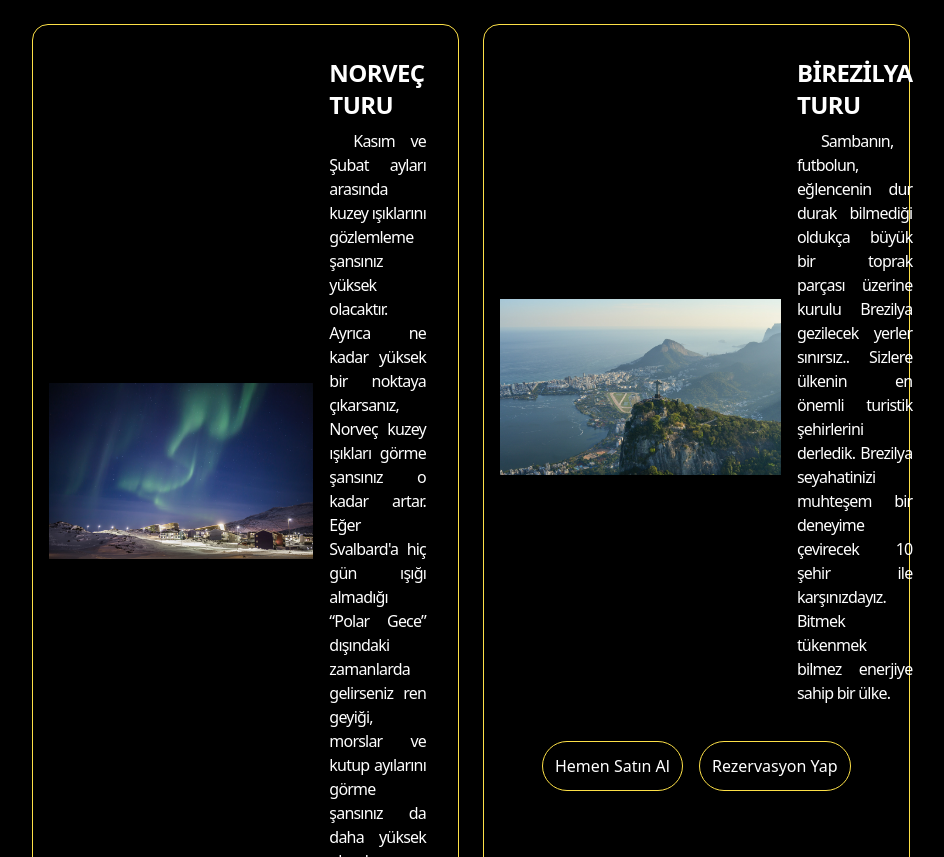
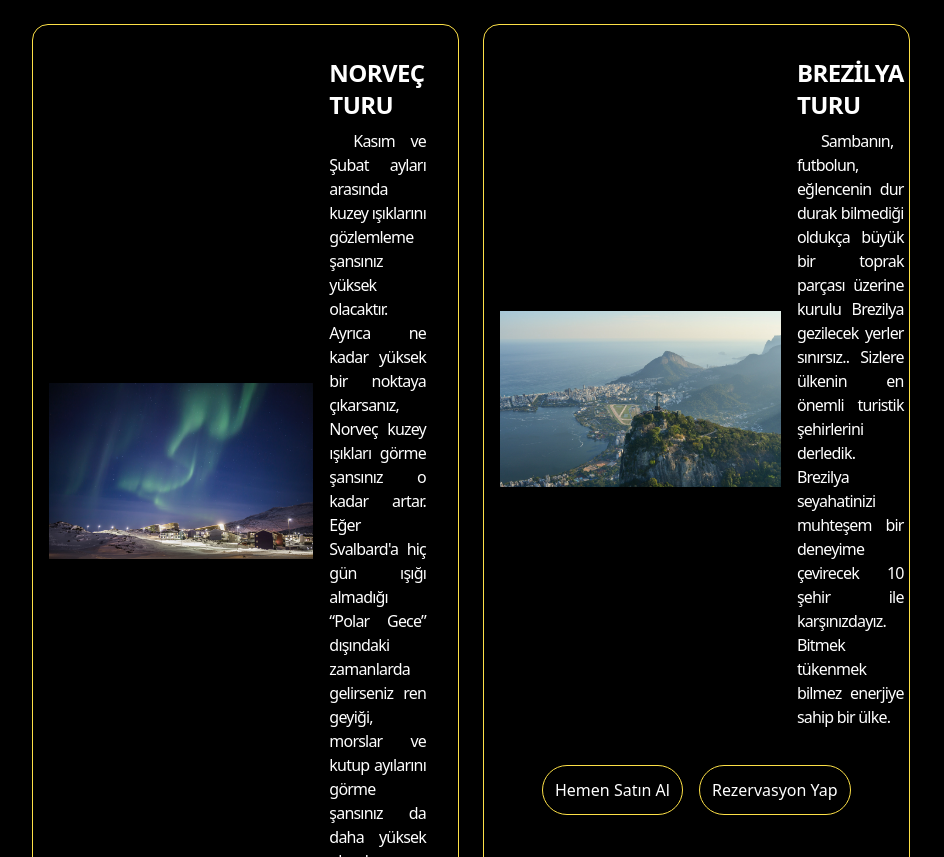
Before and after one commit to BekirSafak/Tailwindcss-Travel-Website, a website: page src/index.html in a window 1280 px wide. Shown: the part 1856-2713 px from the top of the page, without its empty margins (169-1113 px from the left). Drawn offline with nearby package versions, Linux system fonts and the light colour scheme.

Commit message:
Yazım yanlışı düzenlendi.

```diff
--- a/src/index.html
+++ b/src/index.html
@@ -150,7 +150,7 @@
                     <a href="#" class="flex flex-row items-center ">
                         <img class="object-cover w-full h-44" src="images/brazil.jpg" alt="">
                         <div class="flex flex-col justify-between p-4 leading-normal relative">
-                            <h5 class="mb-2 text-2xl font-bold tracking-tight">BİREZİLYA TURU
+                            <h5 class="mb-2 text-2xl font-bold tracking-tight">BREZİLYA TURU
                             </h5>
                             <p class="indent-6 tracking-tighter text-justify mb-3">Sambanın, futbolun, eğlencenin
                                 dur durak bilmediği oldukça büyük bir toprak parçası üzerine kurulu Brezilya gezilecek
```
